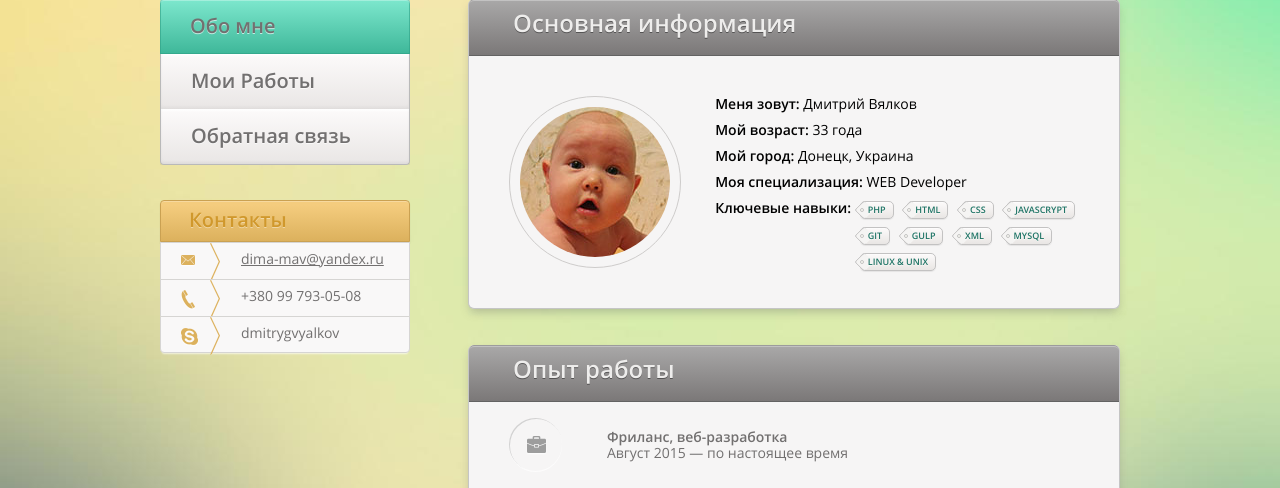
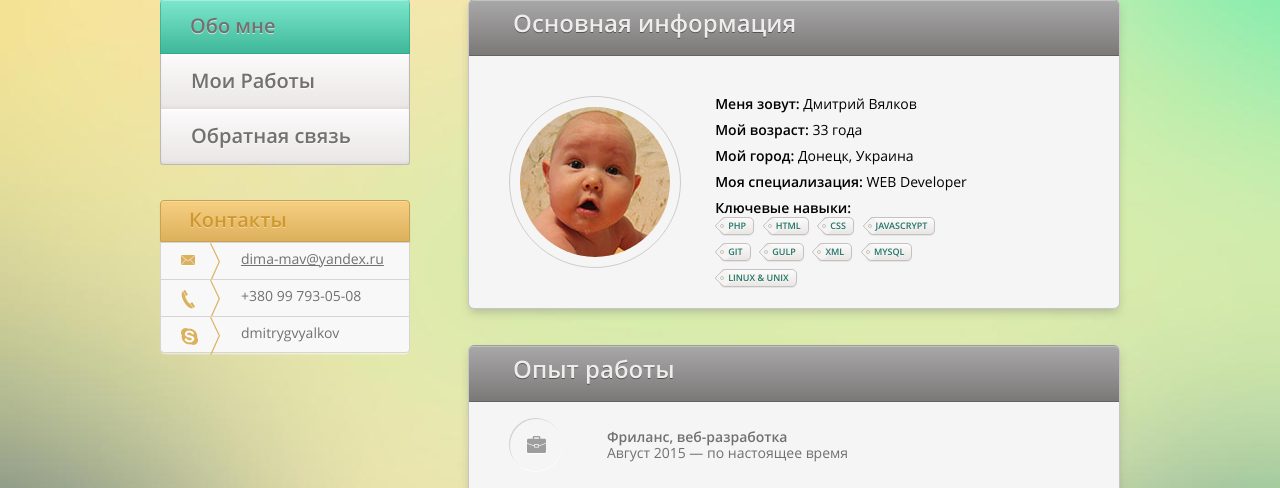
Before and after one commit to dmitrygvyalkov/loftschool-vdg-dom01, a PHP site: page / in a window 1280 px wide. Shown: the part 138-626 px from the top of the page. Run offline with PHP 8.4, Linux system fonts and the light colour scheme; some libraries are stand-ins or nearby versions.

Commit message:
Закрепил ширину блока личной информации на главной странице

```diff
--- a/app/css/about.css
+++ b/app/css/about.css
@@ -64,10 +64,11 @@
 	border-radius: 50%;
 }
 
-.about .info {
+.about .info-block {
 	display: inline-block;
 	vertical-align: top;
   padding-top: 30px;
+  width: 379px;
 }
 
 .about .title {
--- a/app/index.html
+++ b/app/index.html
@@ -47,7 +47,7 @@
 				<section class="block-section about">
 					<h2 class="title-block">Основная информация</h2>
 					<img src="userfiles/myfoto.jpg" height="150" width="150" alt="Дмитрий Вялков" class="photo">
-					<div class="info">
+					<div class="info-block">
 						<div class="info-text"><span class="title">Меня зовут:</span> Дмитрий Вялков</div>
 						<div class="info-text"><span class="title">Мой возраст:</span> 33 года</div>
 						<div class="info-text"><span class="title">Мой город:</span> Донецк, Украина</div>
```
